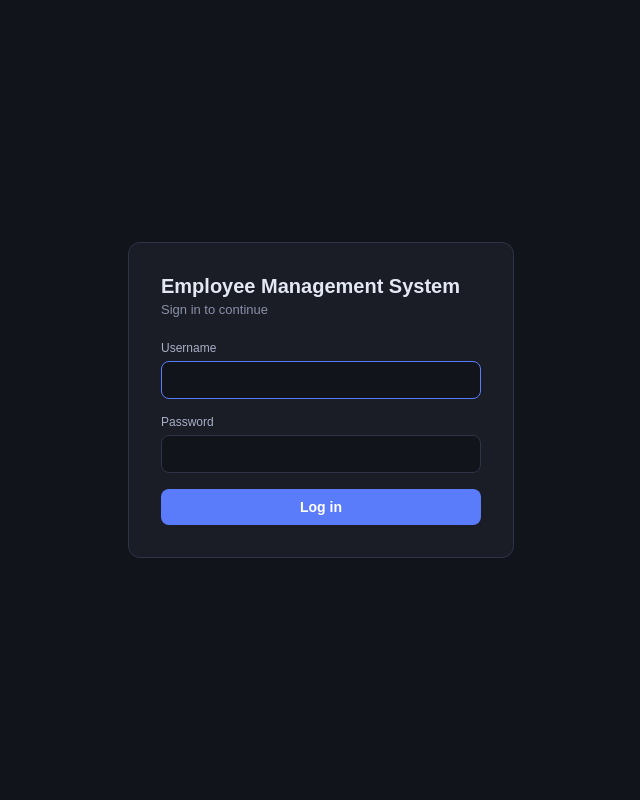
After one commit to youssef230706/Data_Privacy, a Flask app: page /login in a window 1280 px wide. The commit adds this page. Shown: the whole page, without its empty margins (319-959 px from the left). Run offline with Flask 3, Linux system fonts and the light colour scheme.

Commit message:
Add admin and employee login roles

```diff
--- a/app.py
+++ b/app.py
@@ -30,9 +30,11 @@ TODO: Add user authentication, API docs, and more tests
 import sqlite3
 import uuid
 from datetime import date
-from flask import Flask, render_template, request, jsonify, g
+from flask import Flask, render_template, request, jsonify, g, session, redirect, url_for
+from werkzeug.security import generate_password_hash, check_password_hash
 
 app = Flask(__name__)
+app.secret_key = 'change-this-secret-key'   # needed for login sessions
 DATABASE = 'instance/company.db'
 
 
@@ -113,6 +115,15 @@ def init_db():
             date_of_birth   TEXT NOT NULL,
             created_at      TEXT DEFAULT (datetime('now'))
         );
+
+        -- login accounts: role is 'admin' or 'employee'
+        CREATE TABLE IF NOT EXISTS users (
+            id              INTEGER PRIMARY KEY AUTOINCREMENT,
+            username        TEXT UNIQUE NOT NULL,
+            password_hash   TEXT NOT NULL,
+            role            TEXT NOT NULL CHECK (role IN ('admin', 'employee')),
+            employee_id     TEXT REFERENCES employees(id) ON DELETE SET NULL
+        );
     """)
 
     # seed only when tables are empty
@@ -180,8 +191,80 @@ def init_db():
                 (str(uuid.uuid4()), e['e5'], 'Sita Kumar',    'Parent', '1958-12-01'),
             ]
         )
+
+        # one employee login per seeded employee (username / password)
+        db.executemany(
+            "INSERT INTO users (username,password_hash,role,employee_id) VALUES (?,?,?,?)",
+            [
+                ('yahia',   generate_password_hash('yahia123'),   'employee', e['e1']),
+                ('mostafa', generate_password_hash('mostafa123'), 'employee', e['e2']),
+                ('youssef', generate_password_hash('youssef123'), 'employee', e['e3']),
+                ('alyaa',   generate_password_hash('alyaa123'),   'employee', e['e4']),
+                ('habiba',  generate_password_hash('habiba123'),  'employee', e['e5']),
+            ]
+        )
+
+    # always make sure an admin account exists
+    if db.execute("SELECT COUNT(*) FROM users WHERE role='admin'").fetchone()[0] == 0:
+        db.execute("INSERT INTO users (username,password_hash,role) VALUES (?,?,?)",
+                   ('admin', generate_password_hash('admin123'), 'admin'))
     db.commit()
     db.close()
+
+
+# ── Access control (runs before every request) ─────────────────────────────────
+
+@app.before_request
+def check_access():
+    # login page and css/js files are open to everyone
+    if request.endpoint in ('login', 'static'):
+        return None
+
+    # 1) must be logged in
+    if 'user_id' not in session:
+        if request.path.startswith('/api/'):
+            return jsonify({'error': 'Please log in first'}), 401
+        return redirect(url_for('login'))
+
+    # 2) only admins may add / edit / delete (POST, PUT, DELETE)
+    if request.path.startswith('/api/') and request.method != 'GET' \
+            and session.get('role') != 'admin':
+        return jsonify({'error': 'Admins only: employees have read-only access'}), 403
+    return None
+
+
+# ── Login / logout ─────────────────────────────────────────────────────────────
+
+@app.route('/login', methods=['GET', 'POST'])
+def login():
+    error = None
+    if request.method == 'POST':
+        user = query("SELECT * FROM users WHERE username=?",
+                     (request.form.get('username', '').strip().lower(),), one=True)
+        if user and check_password_hash(user['password_hash'], request.form.get('password', '')):
+            session.clear()
+            session['user_id']  = user['id']
+            session['username'] = user['username']
+            session['role']     = user['role']
+            return redirect(url_for('index'))
+        error = 'Wrong username or password'
+    return render_template('login.html', error=error)
+
+
+@app.route('/logout')
+def logout():
+    session.clear()
+    return redirect(url_for('login'))
+
+
+@app.route('/api/me', methods=['GET'])
+def me():
+    row = query("""
+        SELECT u.username, u.role, e.first_name, e.last_name
+        FROM users u LEFT JOIN employees e ON e.id = u.employee_id
+        WHERE u.id = ?""", (session['user_id'],), one=True)
+    name = f"{row['first_name']} {row['last_name']}" if row['first_name'] else row['username'].title()
+    return jsonify({'username': row['username'], 'role': row['role'], 'name': name})
 
 
 # ── Page ───────────────────────────────────────────────────────────────────────
--- a/templates/index.html
+++ b/templates/index.html
@@ -68,8 +68,9 @@
       <span>SQLite · Connected</span>
     </div>
     <div class="profile-section" style="margin-top:12px;">
-      <img src="https://ui-avatars.com/api/?name=Shubham&background=0D8ABC&color=fff" alt="Profile" style="width:32px;height:32px;border-radius:50%;margin-right:8px;vertical-align:middle;">
-      <span style="vertical-align:middle;">Hi, Shubham!</span>
+      <div id="profile-name" class="profile-name">—</div>
+      <span id="profile-role" class="role-badge">—</span>
+      <a href="/logout" class="logout-link">Log out</a>
     </div>
   </div>
 </aside>
--- /dev/null
+++ b/templates/login.html
@@ -0,0 +1,35 @@
+<!DOCTYPE html>
+<html lang="en">
+<head>
+  <meta charset="UTF-8" />
+  <meta name="viewport" content="width=device-width, initial-scale=1.0" />
+  <title>Login — Employee Management System</title>
+  <style>
+    body { margin: 0; min-height: 100vh; display: flex; align-items: center; justify-content: center;
+           background: #12141b; font-family: 'DM Sans', Arial, sans-serif; color: #e4e8f4; }
+    .card { background: #1a1d26; border: 1px solid #2e3347; border-radius: 12px; padding: 32px; width: 320px; }
+    h1 { font-size: 20px; margin: 0 0 4px; }
+    p.sub { color: #8a90a8; font-size: 13px; margin: 0 0 24px; }
+    label { display: block; font-size: 12px; color: #a8afc7; margin-bottom: 6px; }
+    input { width: 100%; box-sizing: border-box; padding: 10px 12px; margin-bottom: 16px; border-radius: 8px;
+            border: 1px solid #2e3347; background: #12141b; color: #e4e8f4; font-size: 14px; }
+    input:focus { outline: none; border-color: #5b7cfa; }
+    button { width: 100%; padding: 10px; border: 0; border-radius: 8px; background: #5b7cfa; color: #fff;
+             font-size: 14px; font-weight: 600; cursor: pointer; }
+    button:hover { background: #4a6af0; }
+    .error { background: #3a1d22; color: #f25c5c; border-radius: 8px; padding: 8px 12px; font-size: 13px; margin-bottom: 16px; }
+  </style>
+</head>
+<body>
+  <form class="card" method="post">
+    <h1>Employee Management System</h1>
+    <p class="sub">Sign in to continue</p>
+    {% if error %}<div class="error">{{ error }}</div>{% endif %}
+    <label for="username">Username</label>
+    <input id="username" name="username" autocomplete="username" required autofocus />
+    <label for="password">Password</label>
+    <input id="password" name="password" type="password" autocomplete="current-password" required />
+    <button type="submit">Log in</button>
+  </form>
+</body>
+</html>
```
Also changed, not shown: static/css/style.css (+16 -0 lines), static/js/app.js (+31 -7 lines).
